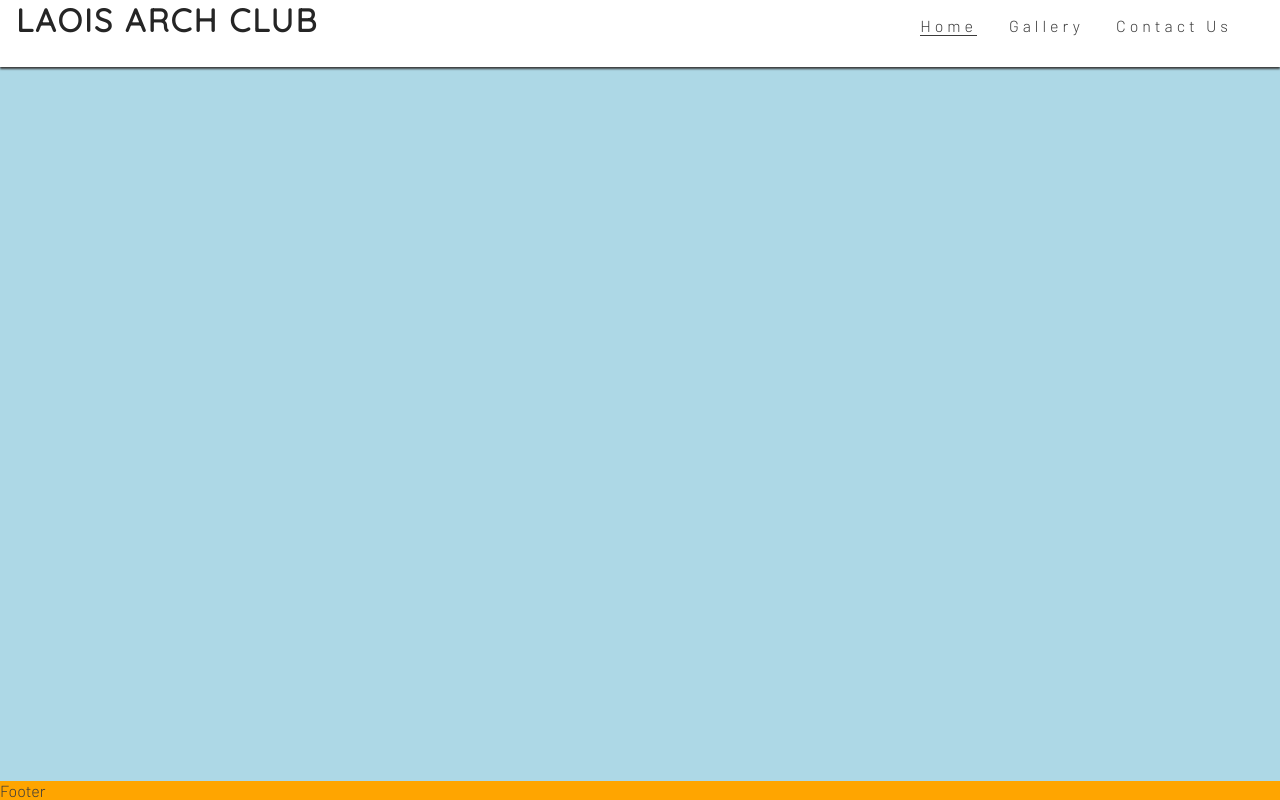
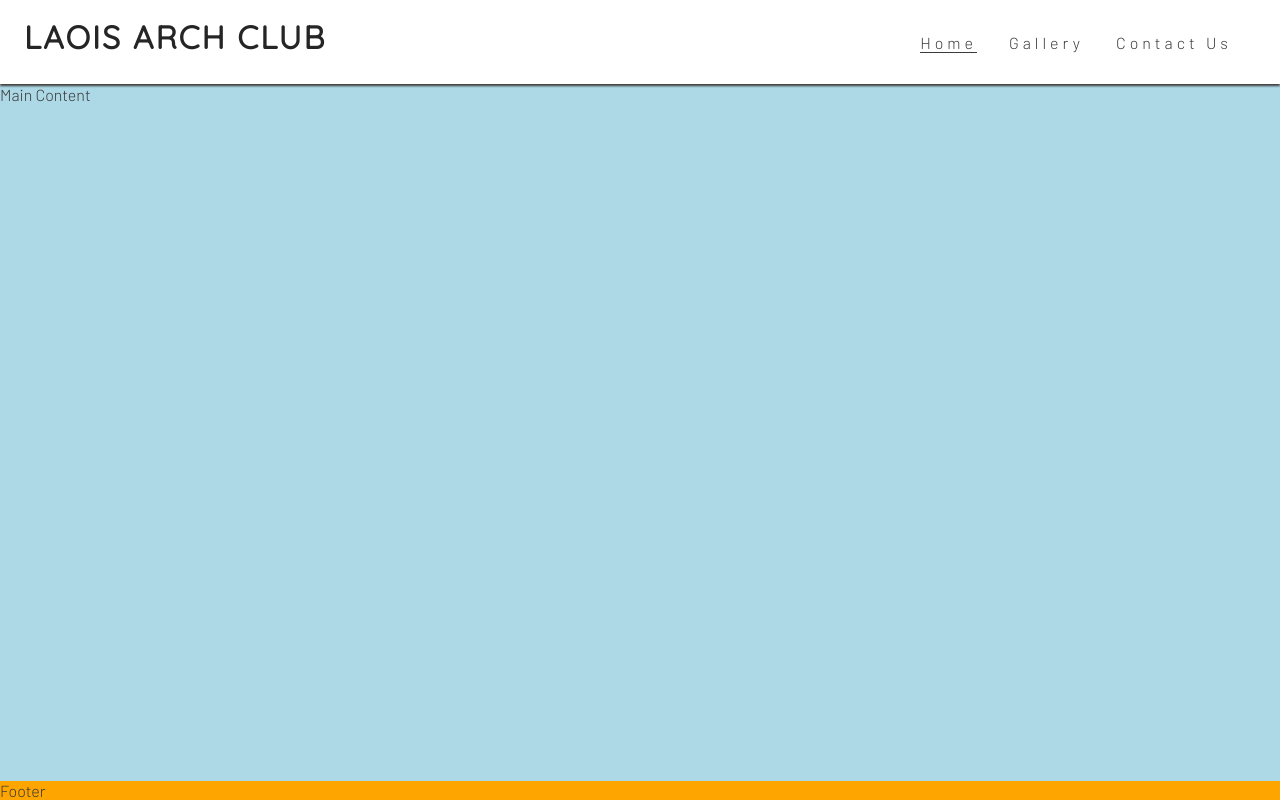
Before and after one commit to Conal2023/LaoisArchClub, a plain HTML site: page index.html in a window 1280 px wide. Drawn offline with Linux system fonts and the light colour scheme.

Commit message:
Make logo larger, push main down to show under larger header

```diff
--- a/assets/css/style.css
+++ b/assets/css/style.css
@@ -115,4 +115,14 @@ footer {
     .nav-toggle-label {
         display: none;
     }
+    #logo {
+        font-size: 200%;
+        line-height: 75px;
+        margin: 0 0.5rem;
+    }
+        /* Main content */
+        main {
+            /* Push main content down to accommodate larger header */
+            margin-top: 85px;
+        }
 }
```
